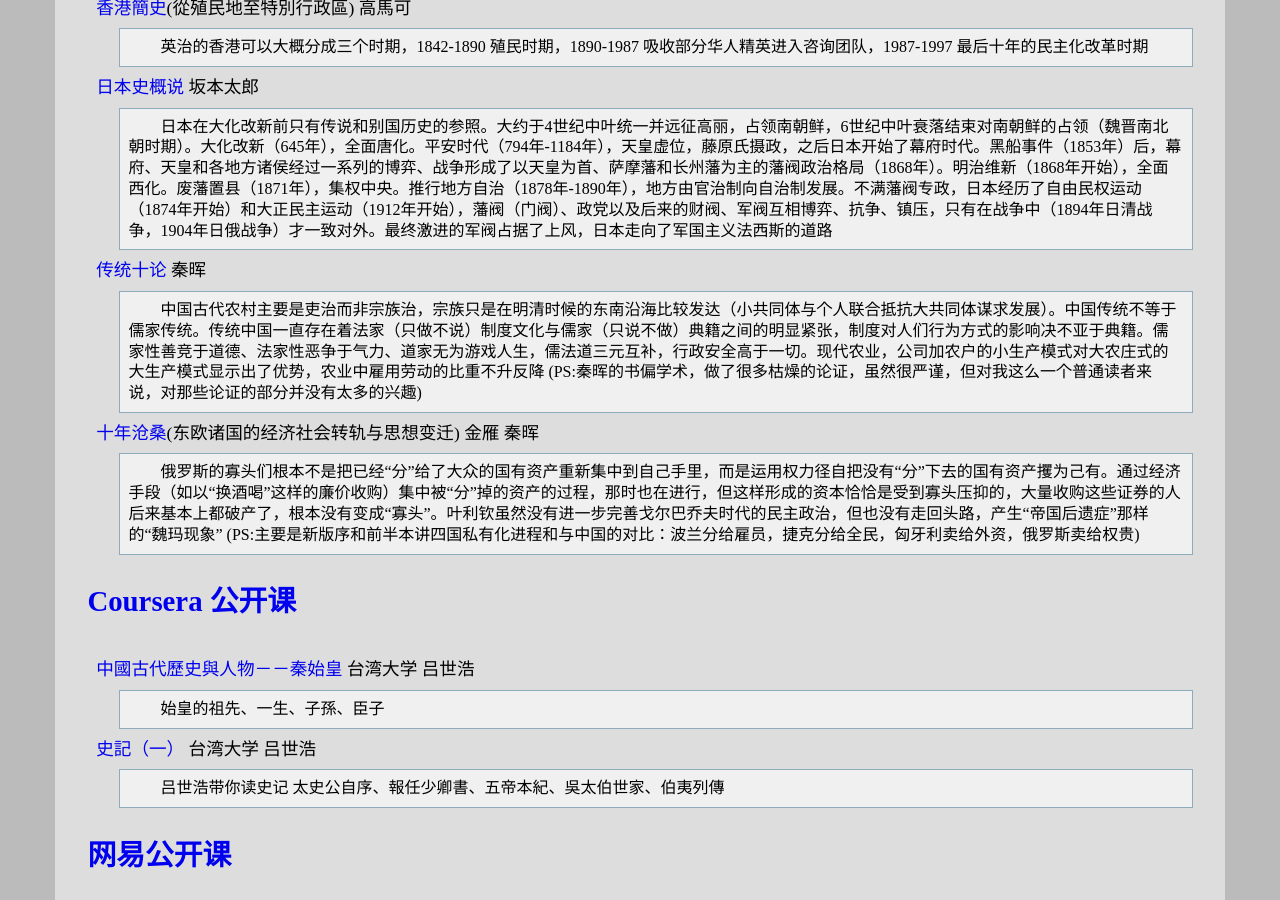
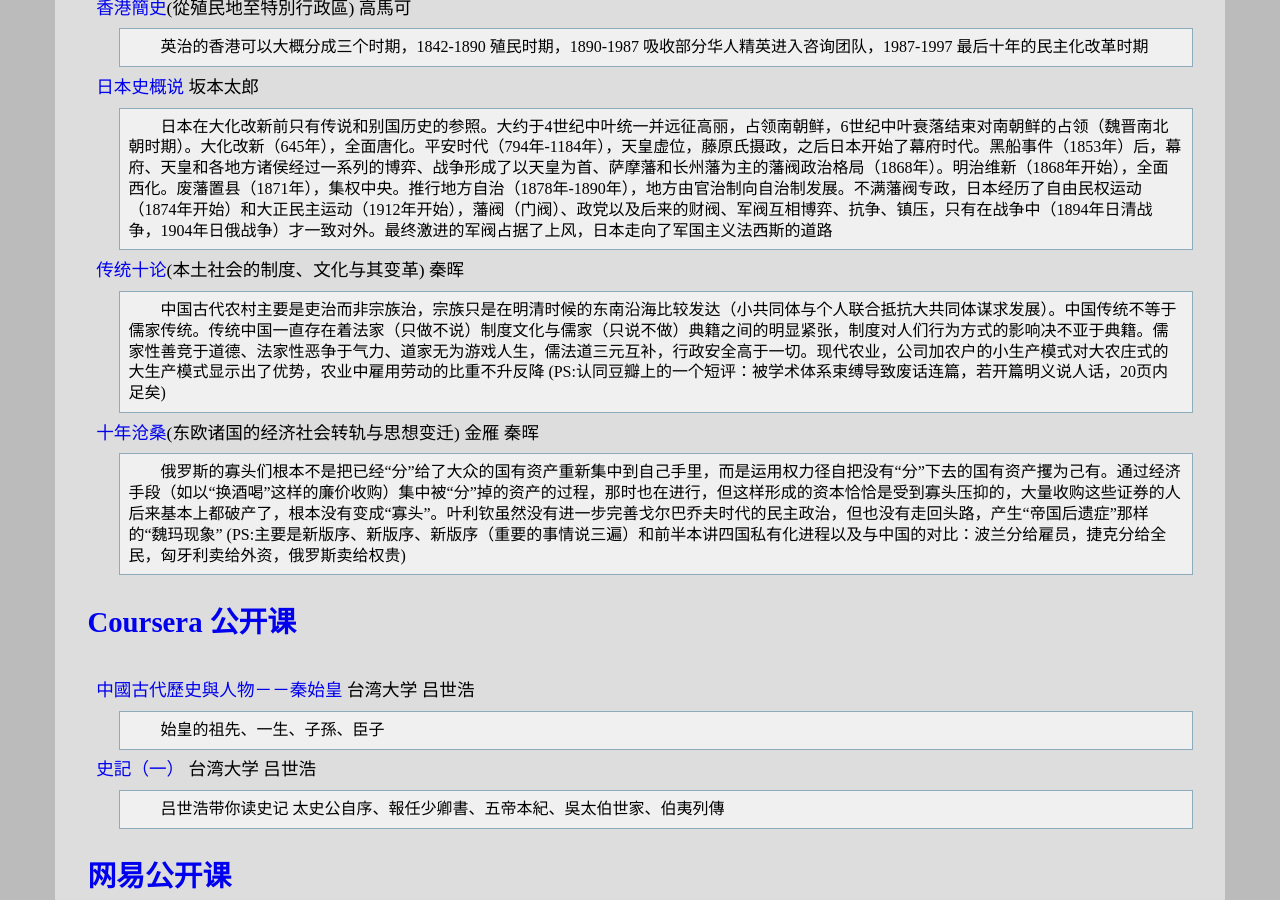
Before and after one commit to leiqin/leiqin.github.io, a Jekyll site: the page built from shoucang/history.markdown, in a window 1280 px wide and 900 px high, scrolled down 1773 px. Built offline with Jekyll 4.4.1, drawn with Linux system fonts in a browser that asks for light colours; comment, search, counter and statistics services are not loaded.

Commit message:
_ 小修改

```diff
--- a/shoucang/history.markdown
+++ b/shoucang/history.markdown
@@ -64,11 +64,11 @@ title: 以史为镜
 [日本史概说](http://book.douban.com/subject/1939934/) 坂本太郎
 :	日本在大化改新前只有传说和别国历史的参照。大约于4世纪中叶统一并远征高丽，占领南朝鲜，6世纪中叶衰落结束对南朝鲜的占领（魏晋南北朝时期）。大化改新（645年），全面唐化。平安时代（794年-1184年），天皇虚位，藤原氏摄政，之后日本开始了幕府时代。黑船事件（1853年）后，幕府、天皇和各地方诸侯经过一系列的博弈、战争形成了以天皇为首、萨摩藩和长州藩为主的藩阀政治格局（1868年）。明治维新（1868年开始），全面西化。废藩置县（1871年），集权中央。推行地方自治（1878年-1890年），地方由官治制向自治制发展。不满藩阀专政，日本经历了自由民权运动（1874年开始）和大正民主运动（1912年开始），藩阀（门阀）、政党以及后来的财阀、军阀互相博弈、抗争、镇压，只有在战争中（1894年日清战争，1904年日俄战争）才一致对外。最终激进的军阀占据了上风，日本走向了军国主义法西斯的道路
 
-[传统十论](http://book.douban.com/subject/1076378/) 秦晖
-:	中国古代农村主要是吏治而非宗族治，宗族只是在明清时候的东南沿海比较发达（小共同体与个人联合抵抗大共同体谋求发展）。中国传统不等于儒家传统。传统中国一直存在着法家（只做不说）制度文化与儒家（只说不做）典籍之间的明显紧张，制度对人们行为方式的影响决不亚于典籍。儒家性善竞于道德、法家性恶争于气力、道家无为游戏人生，儒法道三元互补，行政安全高于一切。现代农业，公司加农户的小生产模式对大农庄式的大生产模式显示出了优势，农业中雇用劳动的比重不升反降 (PS:秦晖的书偏学术，做了很多枯燥的论证，虽然很严谨，但对我这么一个普通读者来说，对那些论证的部分并没有太多的兴趣)
+[传统十论](http://book.douban.com/subject/25839998/)(本土社会的制度、文化与其变革) 秦晖
+:	中国古代农村主要是吏治而非宗族治，宗族只是在明清时候的东南沿海比较发达（小共同体与个人联合抵抗大共同体谋求发展）。中国传统不等于儒家传统。传统中国一直存在着法家（只做不说）制度文化与儒家（只说不做）典籍之间的明显紧张，制度对人们行为方式的影响决不亚于典籍。儒家性善竞于道德、法家性恶争于气力、道家无为游戏人生，儒法道三元互补，行政安全高于一切。现代农业，公司加农户的小生产模式对大农庄式的大生产模式显示出了优势，农业中雇用劳动的比重不升反降 (PS:认同豆瓣上的一个短评：被学术体系束缚导致废话连篇，若开篇明义说人话，20页内足矣)
 
 [十年沧桑](http://book.douban.com/subject/11615542/)(东欧诸国的经济社会转轨与思想变迁) 金雁 秦晖
-:	俄罗斯的寡头们根本不是把已经“分”给了大众的国有资产重新集中到自己手里，而是运用权力径自把没有“分”下去的国有资产攫为己有。通过经济手段（如以“换酒喝”这样的廉价收购）集中被“分”掉的资产的过程，那时也在进行，但这样形成的资本恰恰是受到寡头压抑的，大量收购这些证券的人后来基本上都破产了，根本没有变成“寡头”。叶利钦虽然没有进一步完善戈尔巴乔夫时代的民主政治，但也没有走回头路，产生“帝国后遗症”那样的“魏玛现象” (PS:主要是新版序和前半本讲四国私有化进程和与中国的对比：波兰分给雇员，捷克分给全民，匈牙利卖给外资，俄罗斯卖给权贵)
+:	俄罗斯的寡头们根本不是把已经“分”给了大众的国有资产重新集中到自己手里，而是运用权力径自把没有“分”下去的国有资产攫为己有。通过经济手段（如以“换酒喝”这样的廉价收购）集中被“分”掉的资产的过程，那时也在进行，但这样形成的资本恰恰是受到寡头压抑的，大量收购这些证券的人后来基本上都破产了，根本没有变成“寡头”。叶利钦虽然没有进一步完善戈尔巴乔夫时代的民主政治，但也没有走回头路，产生“帝国后遗症”那样的“魏玛现象” (PS:主要是新版序、新版序、新版序（重要的事情说三遍）和前半本讲四国私有化进程以及与中国的对比：波兰分给雇员，捷克分给全民，匈牙利卖给外资，俄罗斯卖给权贵)
 
 ### [Coursera 公开课](https://www.coursera.org/)
 
```
